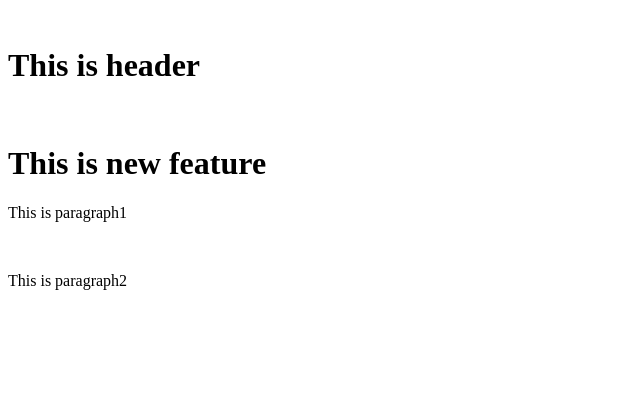
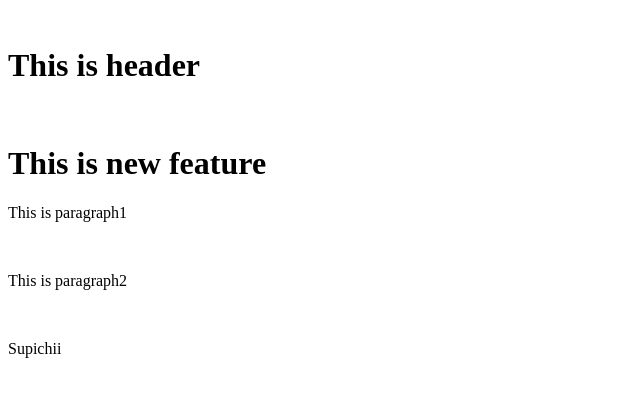
Before and after one commit to Supic-b006/sample_git2, a plain HTML site: page index.html in a window 1280 px wide. Shown: the full height of the page, 0-640 px from the left. Drawn offline with Linux system fonts and the light colour scheme.

Commit message:
add message

```diff
--- a/index.html
+++ b/index.html
@@ -6,4 +6,5 @@
 <h1>This is new feature</h1>
 <p>This is paragraph1</p>
 <p>This is paragraph2</p>
+<p> Supichii </p>
 </body>
```
